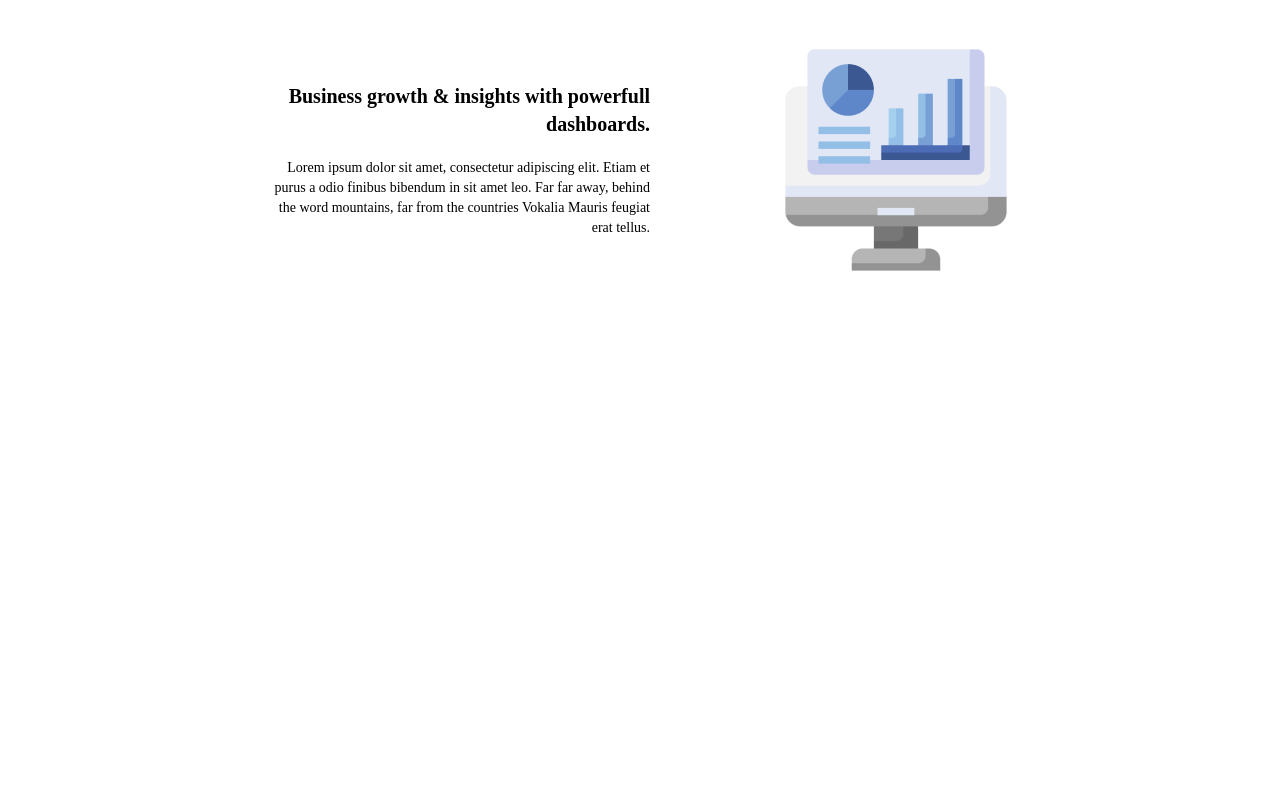
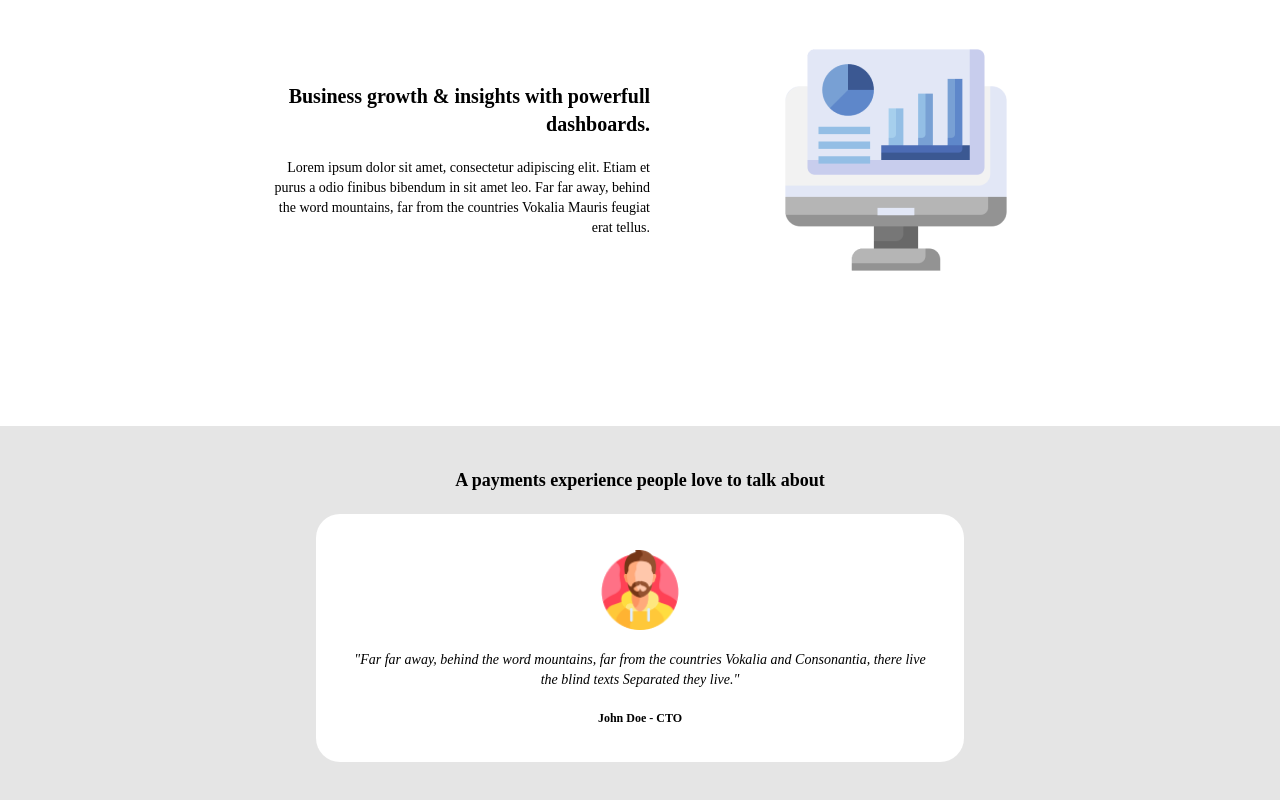
Before and after one commit to M-IMS/paysilo-v2, a React (Create React App) app: page / in a window 1280 px wide. Shown: the part 2505-3305 px from the top of the page. Before the commit the page ends 2931 px from the top, so only its background shows below. Built offline with nearby package versions, Linux system fonts and the light colour scheme.

Commit message:
Review Complete

```diff
--- a/src/App.js
+++ b/src/App.js
@@ -3,6 +3,7 @@ import CompanyDevider from "./components/CompanyDevider";
 import Features from "./components/Features";
 import Hero from "./components/Hero";
 import NavBar from "./components/NavBar";
+import Review from "./components/Review";
 
 function App() {
   return (
@@ -11,6 +12,7 @@ function App() {
       <Hero />
       <CompanyDevider />
       <Features />
+      <Review />
     </div>
   );
 }
--- /dev/null
+++ b/src/components/Review.jsx
@@ -0,0 +1,26 @@
+import React from "react";
+
+import man from "../assets/man.png";
+
+const Review = () => {
+  return (
+    <div className="max-w-[1440px] flex flex-col items-center bg-background p-10 gap-5">
+      <h1 className="text-lg font-bold text-center">
+        A payments experience people love to talk about
+      </h1>
+      <div className="sm:max-w-5/6 flex flex-col items-center bg-white rounded-3xl p-5">
+        <div className="flex flex-col items-center p-4 gap-5">
+          <img src={man} alt="Reviewer Avatar" className="w-20 h-20" />
+          <h1 className="text-sm font-thin italic text-center sm:max-w-xl">
+            "Far far away, behind the word mountains, far from the countries
+            Vokalia and Consonantia, there live the blind texts Separated they
+            live."
+          </h1>
+          <p className="text-xs font-semibold">John Doe - CTO</p>
+        </div>
+      </div>
+    </div>
+  );
+};
+
+export default Review;
```
